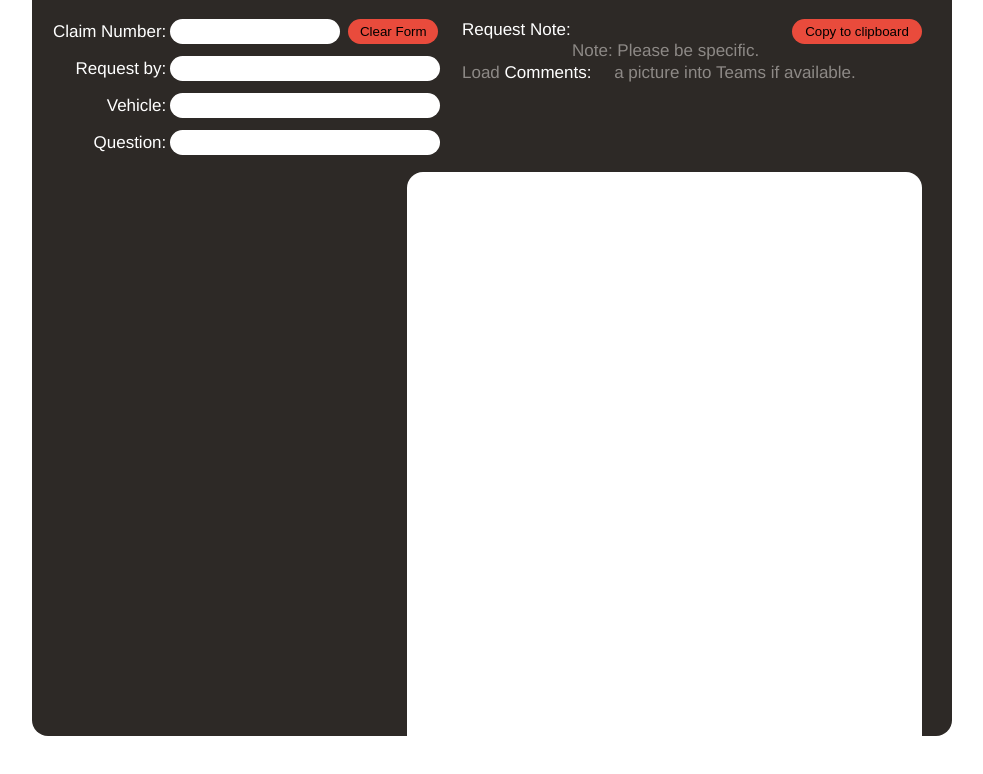
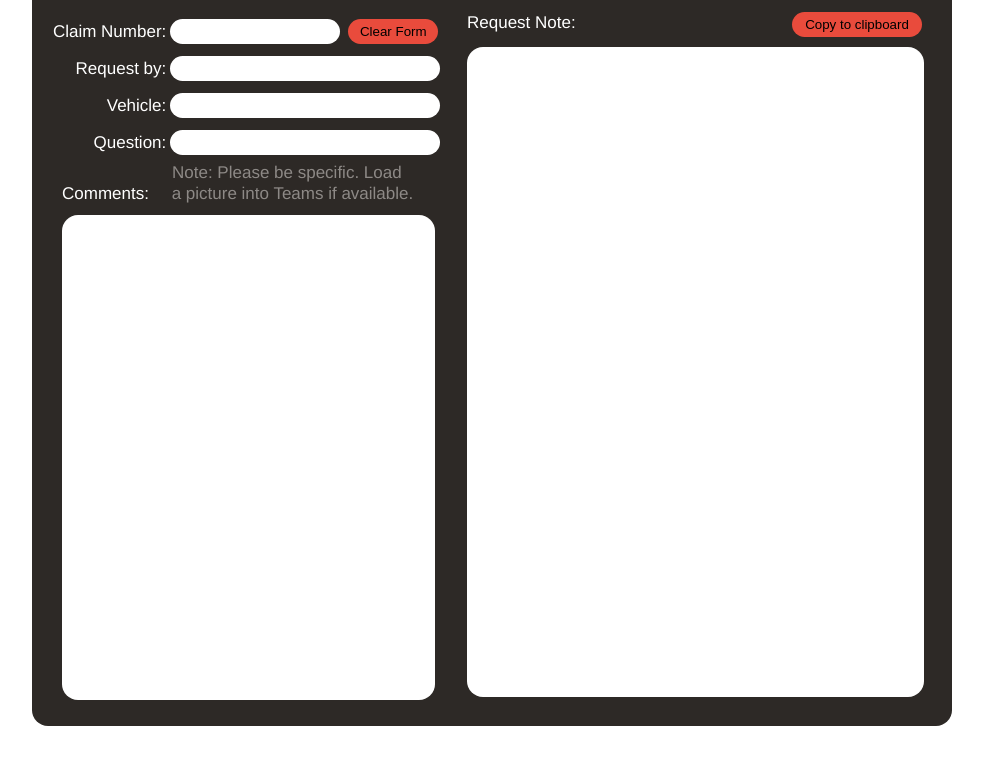
Before and after one commit to rconn3ll/Dad-Mechanical-and-Electrical-Request, a plain HTML site: page index.html in a window 1280 px wide. Shown: the part 114-888 px from the top of the page, without its empty margins (148-1131 px from the left). After the commit the page ends 840 px from the top, so only its background shows below. Drawn offline with Linux system fonts and the light colour scheme.

Commit message:
Fixing formatting
Should be more cross browser compatible

```diff
--- a/index.html
+++ b/index.html
@@ -14,6 +14,7 @@
             <strong>&#8226; MECHANICAL & ELECTRICAL REQUEST &#8226;</strong>
         </div>
 
+        <div class="FloatDivLeft">
             <table id="t1">
                 <tr><td>Claim Number:</td><td><input type="text" name="field1" tabindex=1 style="width: 150px;" onInput="field6Function()"><button id="btn1" onClick="clearFields()">Clear Form</button></td></tr>
 
@@ -25,11 +26,6 @@
                <tr><td>Question:</td><td><input type="text" name="field4" tabindex=4 style="width: 250px;" onInput="field6Function()"></td></tr>
             </table>
 
-        <div id="Requestdiv">
-             Request Note:<button id="btn2" onClick="clipboard()">Copy to clipboard</button>
-        <textarea name="field6" tabindex=6 rows="42" cols="60" id="Request"></textarea>
-        </div>
-
             <div id="Commentdiv">
                 <span class="CommentNote" style="margin-left: 110px;">Note: Please be specific. Load </span>
 
@@ -40,7 +36,14 @@
             <textarea name="field5" tabindex=5 rows="31" cols="48" id="Comment"  onInput="field6Function()"></textarea>
 
             </div>
+        </div>
 
+        <div class="FloatDivRight">
+            <div id="Requestdiv">
+                 Request Note:<button id="btn2" onClick="clipboard()">Copy to clipboard</button>
+            <textarea name="field6" tabindex=6 rows="42" cols="60" id="Request"></textarea>
+            </div>
+        </div>
     </div>
 
 <!-- *Bellow is the Javascript* -->
--- a/main.css
+++ b/main.css
@@ -24,7 +24,7 @@ body {
     padding:10px;
     border-radius:16px;
     margin-top:10px;
-    height: 800px;
+    height: 790px;
 }
 
 #title {
@@ -36,16 +36,14 @@ body {
     border-bottom:1px solid #4D4946;
 }
 
-#t1 {
+.FloatDivLeft {
     float:left;
+    width:425px;
 }
 
-#Request {
-    float:right;
-}
-
-#Requestdiv {
-    margin-top: 22px;
+.FloatDivRight {
+    float:left;
+    width:475px;
 }
 
 #t1 tr {
@@ -79,6 +77,16 @@ textarea {
     resize: none;
 }
 
+#Comment {
+    width: 353px;
+    height: 465px;
+}
+
+#Request {
+    width: 437px;
+    height: 630px;
+}
+
 input:focus {
     outline:none;
 }
@@ -110,8 +118,8 @@ button:hover{
 
 #btn2 {
     float:right;
+    width:130px;
     margin-right:20px;
-    width:130px;
 }
 
 #Commentdiv {
```
Lines whose indentation alone changed are shown as unchanged.
